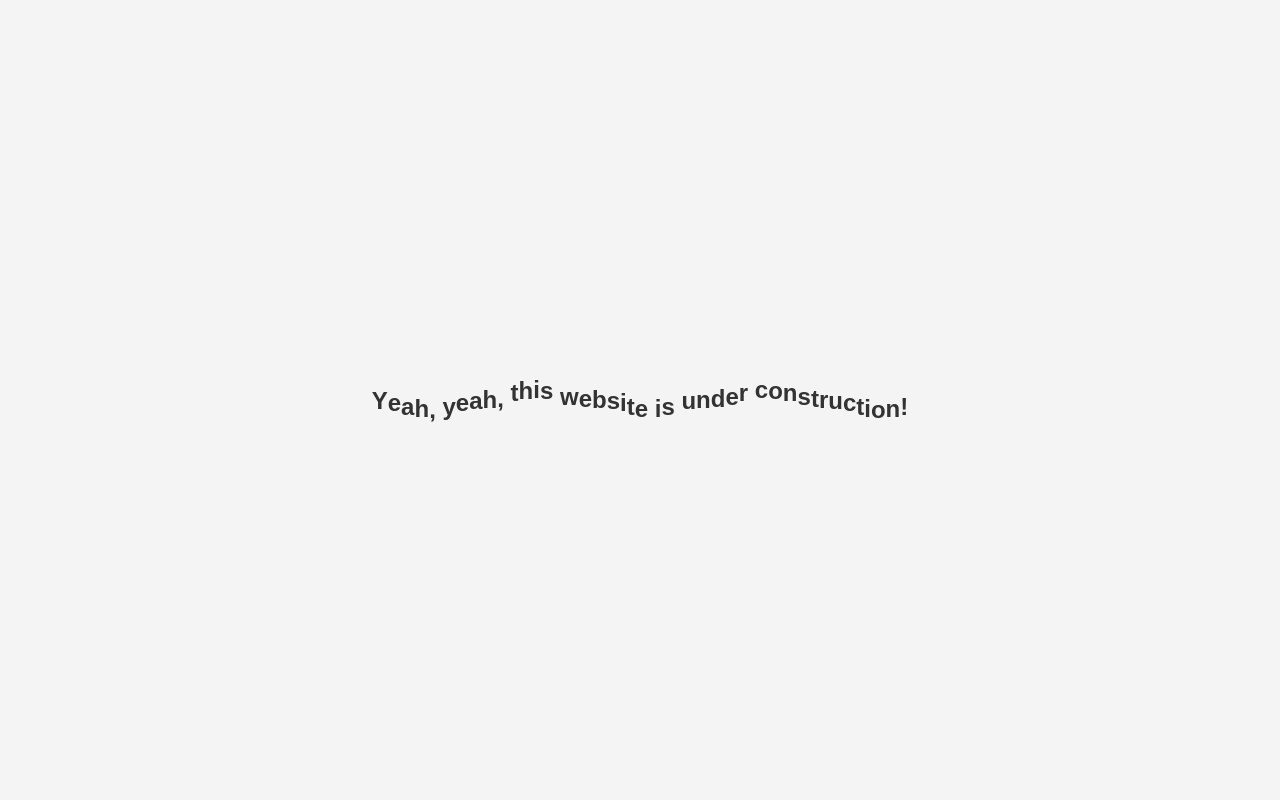
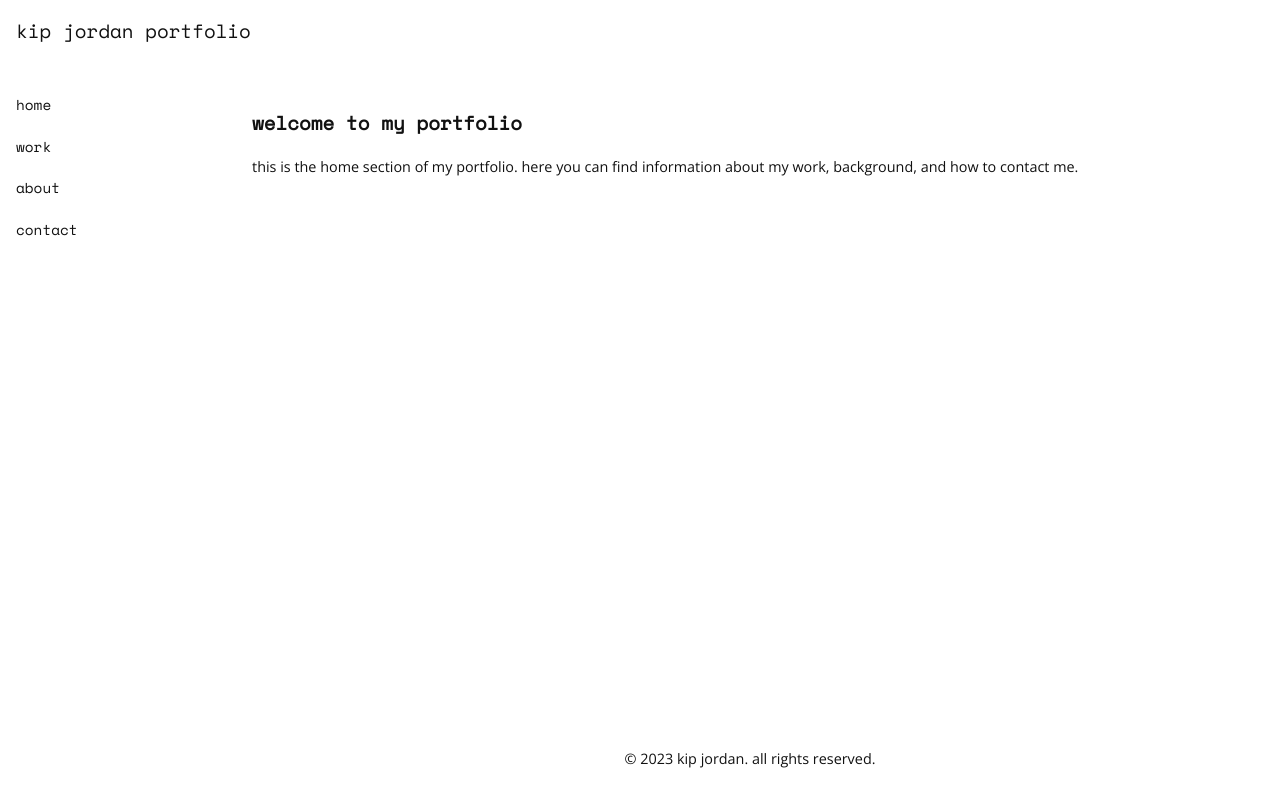
Before and after one commit to squigglykip/kipjordan.github.io, a plain HTML site: page index.html in a window 1280 px wide. Drawn offline with nearby package versions, Linux system fonts and the light colour scheme.

Commit message:
first few drafts on the actual website

```diff
--- a/css/styles.css
+++ b/css/styles.css
@@ -1,57 +1,98 @@
 body {
-    font-family: Arial, sans-serif;
+    font-family: 'Space Mono', monospace;
+    margin: 0;
+    padding: 0;
+    line-height: 1.6;
+    color: #111; /* Almost black */
+    background-color: #fff; /* White background */
     display: flex;
-    justify-content: center;
-    align-items: center;
-    height: 100vh;
-    margin: 0;
-    background-color: #f4f4f4;
+    text-transform: lowercase; /* All text lowercase */
+}
+
+header {
+    background-color: #fff; /* White background */
+    color: #111; /* Almost black */
+    text-align: left;
+    padding: 1rem;
+    width: 220px; /* Adjusted width to prevent wrapping */
+    position: fixed;
+    top: 0;
+    left: 0;
 }
 
 h1 {
-    font-size: 1.5em;
-    color: #333;
-    display: inline-block;
-    animation: fontChange 5s infinite; /* Entire font changes */
+    margin: 0;
+    font-size: 1.2rem; /* Reduced font size */
+    font-weight: 400; /* Lighter font weight */
+    text-transform: lowercase; /* All text lowercase */
+    white-space: nowrap; /* Prevent text wrapping */
 }
 
-h1 span {
-    display: inline-block;
-    animation: wave 2s infinite ease-in-out;
-    animation-delay: calc(var(--i) * 0.1s - 1s); /* Initial offset for mid-wave */
-    animation-fill-mode: both; /* Preserve animation state */
+nav {
+    background-color: #fff; /* White background */
+    padding: 1rem;
+    width: 200px;
+    height: 100vh;
+    position: fixed;
+    top: 60px; /* Adjust for header height */
+    left: 0;
+    display: flex;
+    flex-direction: column;
+    justify-content: flex-start;
+    align-items: flex-start;
 }
 
-/* Font cycling for the entire sentence */
-@keyframes fontChange {
-    0% { font-family: Arial, sans-serif; }
-    5% { font-family: 'Courier New', Courier, monospace; }
-    10% { font-family: 'Georgia', serif; }
-    15% { font-family: 'Times New Roman', Times, serif; }
-    20% { font-family: 'Comic Sans MS', cursive, sans-serif; }
-    25% { font-family: 'Impact', Charcoal, sans-serif; }
-    30% { font-family: 'Lucida Console', Monaco, monospace; }
-    35% { font-family: 'Palatino Linotype', 'Book Antiqua', Palatino, serif; }
-    40% { font-family: 'Trebuchet MS', Helvetica, sans-serif; }
-    45% { font-family: 'Verdana', Geneva, sans-serif; }
-    50% { font-family: 'Arial Black', Gadget, sans-serif; }
-    55% { font-family: 'Tahoma', Geneva, sans-serif; }
-    60% { font-family: 'Gill Sans', 'Gill Sans MT', Calibri, sans-serif; }
-    65% { font-family: 'Optima', sans-serif; }
-    70% { font-family: 'Garamond', serif; }
-    75% { font-family: 'Futura', sans-serif; }
-    80% { font-family: 'Franklin Gothic Medium', 'Arial Narrow', Arial, sans-serif; }
-    85% { font-family: 'Perpetua', serif; }
-    90% { font-family: 'Copperplate', 'Copperplate Gothic Light', sans-serif; }
-    95% { font-family: 'Brush Script MT', cursive; }
-    100% { font-family: Arial, sans-serif; } /* Loops back to Arial */
+nav ul {
+    list-style-type: none;
+    padding: 0;
+    margin: 0;
+    width: 100%;
 }
 
-/* Wave effect for individual letters */
-@keyframes wave {
-    0% { transform: translateY(0); }
-    25% { transform: translateY(-10px); }
-    50% { transform: translateY(0); }
-    75% { transform: translateY(10px); }
-    100% { transform: translateY(0); }
+nav ul li {
+    margin: 1rem 0;
 }
+
+nav ul li a {
+    color: #111; /* Almost black */
+    text-decoration: none;
+    font-family: 'Space Mono', monospace; /* Primary font */
+    font-size: 0.9rem; /* Reduced font size */
+}
+
+main {
+    margin-left: 220px; /* Adjust for nav width */
+    padding: 2rem;
+    margin-top: 60px; /* Adjust for header height */
+    width: calc(100% - 220px);
+}
+
+section {
+    margin-bottom: 2rem;
+}
+
+h2 {
+    color: #111; /* Almost black */
+    font-size: 1.2rem; /* Reduced font size */
+    font-family: 'Space Mono', monospace; /* Primary font */
+    text-transform: lowercase; /* All text lowercase */
+}
+
+p {
+    font-family: 'Open Sans', sans-serif; /* Secondary font */
+    font-size: 0.9rem; /* Reduced font size */
+}
+
+footer {
+    background-color: #fff; /* White background */
+    color: #111; /* Almost black */
+    text-align: center;
+    padding: 1rem 0;
+    position: fixed;
+    bottom: 0;
+    width: calc(100% - 220px);
+    margin-left: 220px; /* Adjust for nav width */
+    text-transform: lowercase; /* All text lowercase */
+    font-family: 'Open Sans', sans-serif; /* Secondary font */
+    font-size: 0.9rem; /* Reduced font size */
+}
--- a/index.html
+++ b/index.html
@@ -3,21 +3,34 @@
 <head>
     <meta charset="UTF-8">
     <meta name="viewport" content="width=device-width, initial-scale=1.0">
-    <title>Under Construction</title>
-    <!-- Link to the external stylesheet -->
+    <title>kip jordan - portfolio</title>
     <link rel="icon" href="img/favicon/favicon.png" type="image/png">
     <link rel="stylesheet" href="css/styles.css">
+    <link href="https://fonts.googleapis.com/css2?family=Open+Sans:wght@300&family=Space+Mono&display=swap" rel="stylesheet">
 </head>
 <body>
-    <h1>
-        <!-- Each letter is wrapped in a span with an index for delay -->
-        <span style="--i: 1">Y</span><span style="--i: 2">e</span><span style="--i: 3">a</span><span style="--i: 4">h</span><span style="--i: 5">,</span>
-        <span style="--i: 6"> </span><span style="--i: 7">y</span><span style="--i: 8">e</span><span style="--i: 9">a</span><span style="--i: 10">h</span><span style="--i: 11">,</span>
-        <span style="--i: 12"> </span><span style="--i: 13">t</span><span style="--i: 14">h</span><span style="--i: 15">i</span><span style="--i: 16">s</span>
-        <span style="--i: 17"> </span><span style="--i: 18">w</span><span style="--i: 19">e</span><span style="--i: 20">b</span><span style="--i: 21">s</span><span style="--i: 22">i</span><span style="--i: 23">t</span><span style="--i: 24">e</span>
-        <span style="--i: 25"> </span><span style="--i: 26">i</span><span style="--i: 27">s</span>
-        <span style="--i: 28"> </span><span style="--i: 29">u</span><span style="--i: 30">n</span><span style="--i: 31">d</span><span style="--i: 32">e</span><span style="--i: 33">r</span>
-        <span style="--i: 34"> </span><span style="--i: 35">c</span><span style="--i: 36">o</span><span style="--i: 37">n</span><span style="--i: 38">s</span><span style="--i: 39">t</span><span style="--i: 40">r</span><span style="--i: 41">u</span><span style="--i: 42">c</span><span style="--i: 43">t</span><span style="--i: 44">i</span><span style="--i: 45">o</span><span style="--i: 46">n</span><span style="--i: 47">!</span>
-    </h1>
+    <header>
+        <h1>kip jordan portfolio</h1>
+    </header>
+
+    <nav>
+        <ul>
+            <li><a href="#home">home</a></li>
+            <li><a href="#work">work</a></li>
+            <li><a href="#about">about</a></li>
+            <li><a href="#contact">contact</a></li>
+        </ul>
+    </nav>
+
+    <main>
+        <section id="home">
+            <h2>welcome to my portfolio</h2>
+            <p>this is the home section of my portfolio. here you can find information about my work, background, and how to contact me.</p>
+        </section>
+    </main>
+
+    <footer>
+        <p>&copy; 2023 kip jordan. all rights reserved.</p>
+    </footer>
 </body>
 </html>
```
